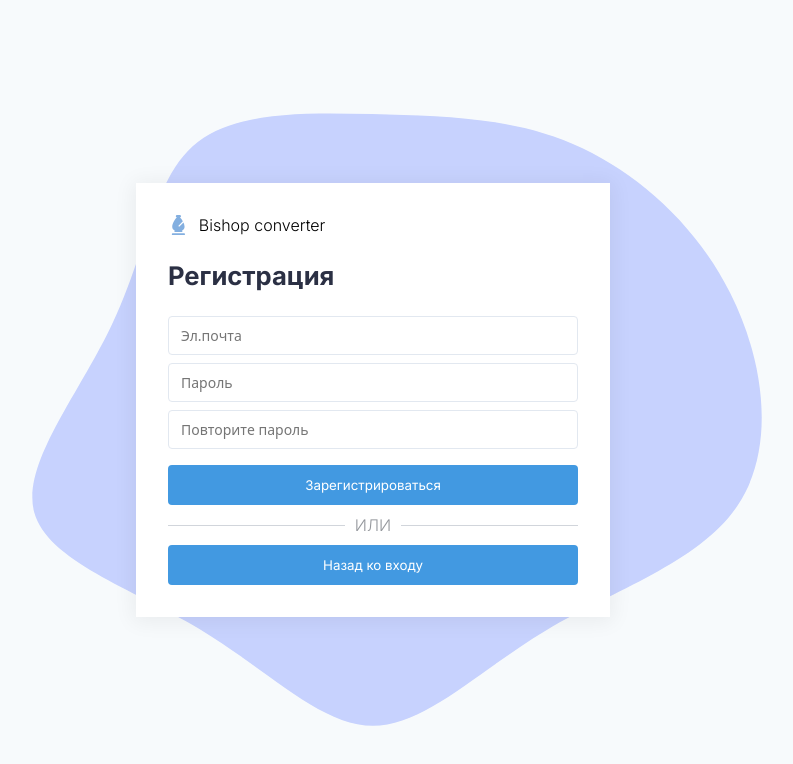
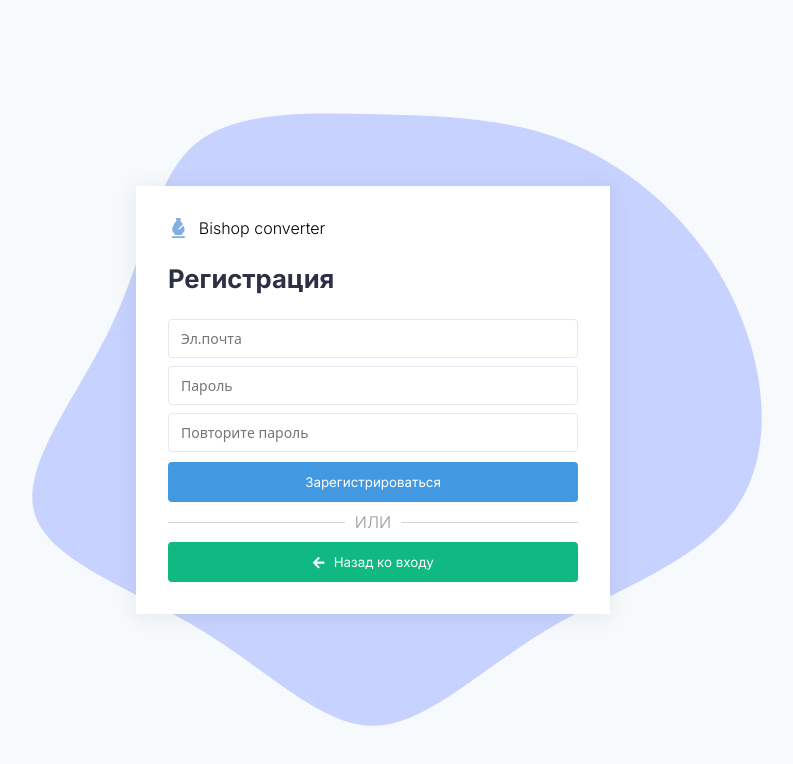
Before and after one commit to SkyBoxProject/bishop-client, a React (Create React App) app: page /registration in a window 1280 px wide. Shown: the top 764 px of the page, without its empty margins (267-1060 px from the left). Built offline with nearby package versions, Linux system fonts and the light colour scheme.

Commit message:
update styles

```diff
--- a/src/components/Button/Button.js
+++ b/src/components/Button/Button.js
@@ -1,13 +1,20 @@
 import React, { Fragment } from "react";
-import { createUseStyles } from 'react-jss'
+import { createUseStyles, useTheme } from 'react-jss'
 
 const useStyles = createUseStyles(theme => ({
-   main: {
+   buttonMain: {
+      width: (props) => props.fullWidth ? '100%' : 'auto',
+      display: 'flex',
+      justifyContent: 'center',
+      alignItems: 'center',
       paddingLeft: '1.5rem',
       paddingRight: '1.5rem',
       paddingTop: '.75rem',
       paddingBottom: '.75rem',
-      background: '#4299e1',
+      background: (props) => {
+         if (props.color) return theme.colors[props.color];
+         return theme.colors.primary;
+      },
       borderRadius: '.25rem',
       border: 'none',
       color: '#fff',
@@ -18,25 +25,32 @@ const useStyles = createUseStyles(theme => ({
          filter: 'brightness(90%)'
       },
       '&:focus': {
-         boxShadow: `0 0 0 3px ${theme.colorPrimary + '42'}`,
+         boxShadow: (props) => {
+            if (props.color) return `0 0 0 3px ${theme.colors[props.color] + '42'}`;
+            return `0 0 0 3px ${theme.colors.primary + '42'}`;
+         },
          outlineColor: 'rgba(0,0,0,0)',
          outlineOffset: '2px',
          outlineStyle: 'solid',
-         borderColor: theme.colorPrimary
+         borderColor: theme.colors.primary
       }
    },
-   fullWidth: {
-      width: '100%'
+   iconLeft: {
+      marginRight: '.5rem',
+      display: 'flex',
+      alignItems: 'center'
    }
 }));
 
 export const Button = (props) => {
-   const classes = useStyles('test');
+   const theme = useTheme();
+   const classes = useStyles({...props, theme})
    return <button
-      className={classes.main + (props.fullWidth ? ' ' + classes.fullWidth : '')}
+      className={classes.buttonMain}
       onClick={props.onClick}
       type={props.type}
    >
+      {props.iconLeft ? <span className={classes.iconLeft}>{props.iconLeft}</span> : ''}
       {props.children}
    </button>
 }
--- a/src/components/Input/Input.js
+++ b/src/components/Input/Input.js
@@ -24,11 +24,11 @@ const useStyles = createUseStyles(theme => ({
       fontFamily: 'system-ui, -apple-system, BlinkMacSystemFont, Segoe UI, Roboto, Helvetica Neue, Arial, Noto Sans, sans-serif, Apple Color Emoji, Segoe UI Emoji, Segoe UI Symbol, Noto Color Emoji',
       marginTop: '.5rem',
       '&:focus': {
-         boxShadow: `0 0 0 3px ${theme.colorPrimary + '42'}`,
+         boxShadow: `0 0 0 3px ${theme.colors.primary + '42'}`,
          outlineColor: 'rgba(0,0,0,0)',
          outlineOffset: '2px',
          outlineStyle: 'solid',
-         borderColor: theme.colorPrimary
+         borderColor: theme.colors.primary
       }
    },
    inputWrapper: {
--- a/src/resources/LoginPage.js
+++ b/src/resources/LoginPage.js
@@ -4,10 +4,11 @@ import { Button } from '../components/Button';
 import { Input } from '../components/Input';
 import { Divider } from '../components/Divider';
 import { useHistory } from "react-router";
-import { FaChessBishop } from "react-icons/fa";
+import { FaChessBishop, FaPlusCircle } from "react-icons/fa";
 import { useAuth } from '../providers/AuthProvider';
 import { Form, Field } from 'react-final-form';
-import {Redirect} from "react-router-dom";
+import { Redirect } from "react-router-dom";
+import { Alert } from '../components/Alert';
 
 const useStyles = createUseStyles(theme => ({
    '@keyframes slideLeft': {
@@ -59,7 +60,7 @@ export function LoginPage(props) {
    }
 
    const passwordValidate = (value) => {
-      if (!value || value.length < 6) return 'Пароль должен быть длиннее 5 символов';
+      if (!value || value.length < 6) return 'Проверьте правильность ввода пароля';
       return undefined;
    }
 
@@ -76,6 +77,8 @@ export function LoginPage(props) {
          <Form onSubmit={loginSubmitHandler}>
             {formProps => (
                <form onSubmit={formProps.handleSubmit}>
+
+                  {formProps.submitFailed && Object.values(formProps.errors).length ? <Alert title="Не удалось войти">{Object.values(formProps.errors).map(err => <div>{err}</div>)}</Alert> : ""}
 
                   <Field name="email" validate={emailValidate}>
                      {fieldProps => <Input placeholder="Эл.почта" {...fieldProps.input} />}
@@ -94,7 +97,7 @@ export function LoginPage(props) {
          </Form>
 
          <Divider />
-         <Button fullWidth onClick={redirectToRegistration}>Создать учетную запись</Button>
+         <Button fullWidth onClick={redirectToRegistration} color="green" iconLeft={<FaPlusCircle/>}>Создать учетную запись</Button>
 
       </div>
    </div>
--- a/src/resources/RegistrationPage.js
+++ b/src/resources/RegistrationPage.js
@@ -5,7 +5,7 @@ import { Input } from '../components/Input';
 import { Divider } from '../components/Divider';
 import { useHistory } from "react-router";
 import { Form, Field } from 'react-final-form';
-import { FaChessBishop } from "react-icons/fa";
+import { FaChessBishop, FaArrowLeft } from "react-icons/fa";
 import { Alert } from '../components/Alert';
 import { config } from '../config';
 import { useAuth } from '../providers/AuthProvider';
@@ -65,7 +65,7 @@ export function RegistrationPage(props) {
          setLoading(false);
          throw new Error('Ответ сети был не ok.');
       } else {
-         setResponse('Регистрация завершена. На вашу почту отправлена ссылка для подтверждения.');
+         setResponse('Регистрация завершена. На вашу почту отправлена ссылка для подтверждения. Если письмо по какой-то причине не отображается, проверьте папку спам.');
          setLoading(false);
       }
    }
@@ -111,8 +111,6 @@ export function RegistrationPage(props) {
                      {fieldProps => <Input placeholder="Повторите пароль" type="password" {...fieldProps.input} />}
                   </Field>
 
-                  <p>{response}</p>
-
                   <div style={{ marginTop: '10px' }}>
                      <Button type="submit" fullWidth>Зарегистрироваться</Button>
                      <Divider />
@@ -120,10 +118,10 @@ export function RegistrationPage(props) {
 
                </form>
             )}
-         </Form> : <div style={{margin: '20px 0px', padding: '20px', background: '#fafffa', borderLeft: '5px solid #d4ffb3'}}>{response}</div>
+         </Form> : <Alert type="success">{response}</Alert>
          }
 
-         <Button fullWidth onClick={backToLogin}>Назад ко входу</Button>
+         <Button fullWidth onClick={backToLogin} color="green" iconLeft={<FaArrowLeft/>}>Назад ко входу</Button>
 
       </div>
    </div>
```
